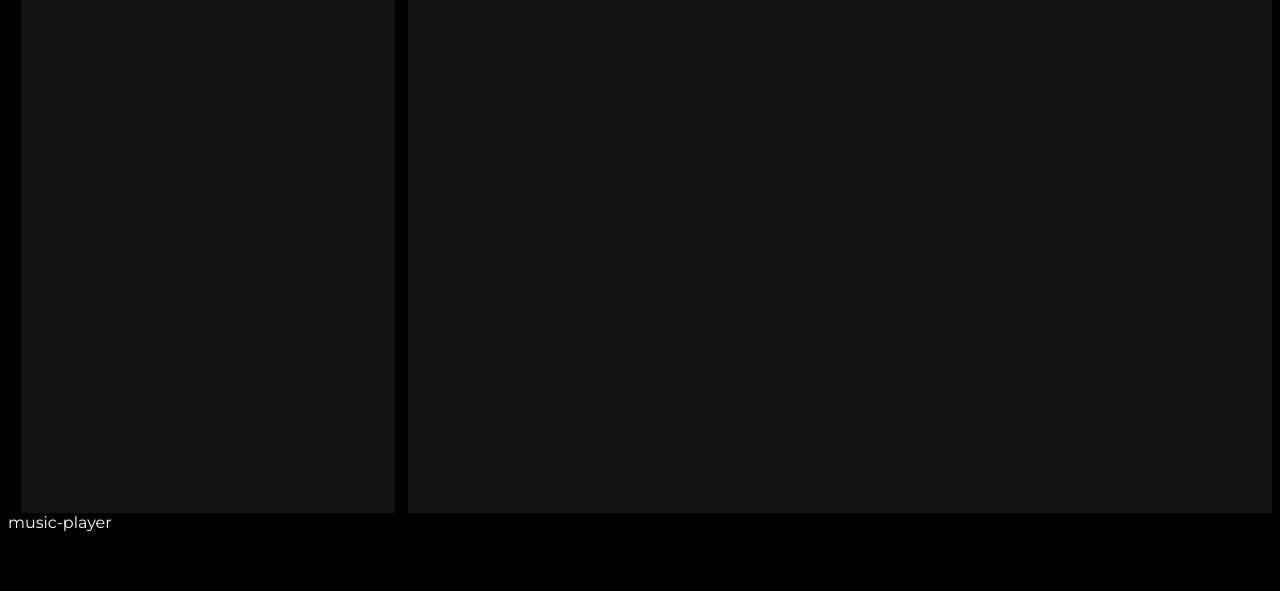
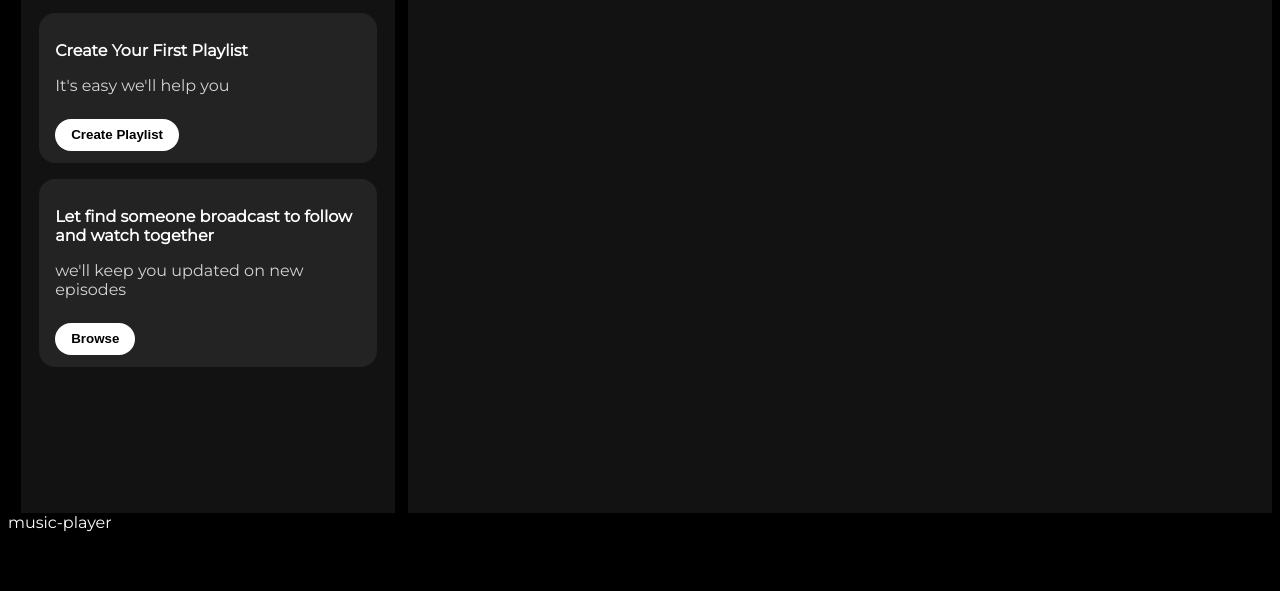
Before and after one commit to IamShazTheCoder/Frontend-Projects, a plain HTML site: page SpotifyClone/index.html in a window 1280 px wide. Shown: the part 207-798 px from the top of the page. Drawn offline with Linux system fonts and the light colour scheme.

Commit message:
SideBar Added Completed!

```diff
--- a/SpotifyClone/index.html
+++ b/SpotifyClone/index.html
@@ -43,8 +43,19 @@
                   </div>
                 </div>
 
-                <div class="Boxes">
-                    <!--This Part will create tommorrow IA...-->
+                <div class="lib-boxes">
+                    <!--Box-1-->
+                    <div class="box">
+                      <p class="box-p1">Create Your First Playlist</p>
+                      <p class="box-p2">It's easy we'll help you</p>
+                      <button class="badge">Create Playlist</button>
+                    </div>
+                    <!--Box-2-->
+                    <div class="box">
+                      <p class="box-p1">Let find someone broadcast to follow and watch together</p>
+                      <p class="box-p2">we'll keep you updated on new episodes</p>
+                      <button class="badge">Browse</button>
+                    </div>
                 </div>
 
             </div>
--- a/SpotifyClone/style.css
+++ b/SpotifyClone/style.css
@@ -109,3 +109,31 @@ a{
     opacity: 1;
     cursor: pointer;
 }
+
+.box{
+    background-color: #232323;
+    border-radius: 1rem;
+    height: auto;
+    margin: 1rem 0.4rem;
+    padding: 0.75rem 1rem;
+}
+
+.box-p1{
+    font-weight:bold;
+    font-size: 1rem;
+}
+
+.box-p2{
+    opacity: 0.8;
+}
+
+.badge{
+    background-color:white;
+    border: none;
+    border-radius: 1rem;
+    padding: 0.5rem 1rem;
+    font-weight: 800;
+    margin-top: 0.5rem;
+    width:fit-content;
+    height: 2rem;
+}
```
